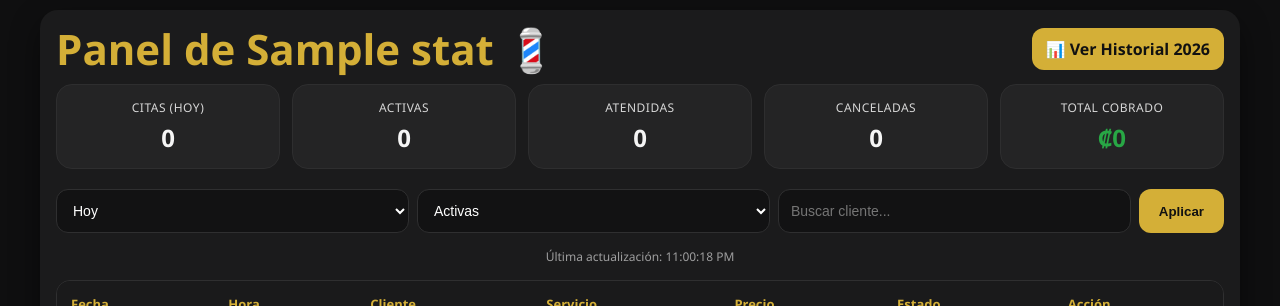
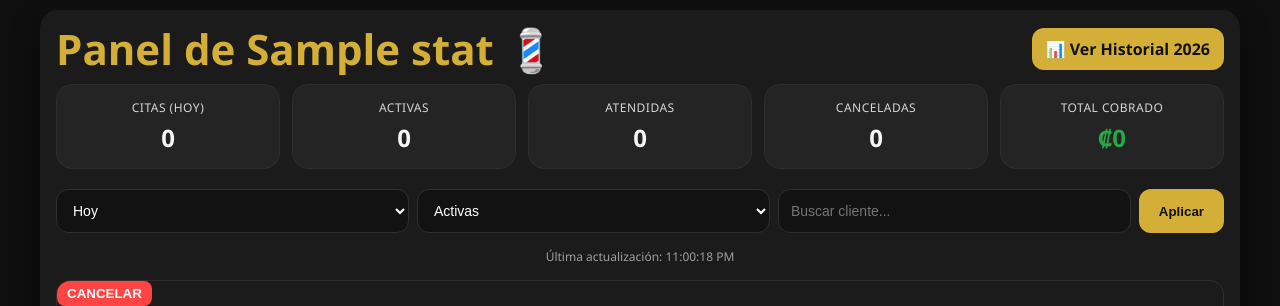
Before and after one commit to citas-barberia/barberia-app, a Flask app: template templates/barbero.html in a window 1280 px wide. Shown: the top 306 px of the page. Run offline with Flask 3, Linux system fonts and the light colour scheme; the template is opened without the code that fills it: most values are stand-ins (such as "Sample title", 1, 10 or a date in 2020); lists and menus that the app fills with data are empty.

Commit message:
Boton para cancelar

```diff
--- a/app.py
+++ b/app.py
@@ -626,6 +626,12 @@ Si deseas agendar de nuevo, entra al link.
         enviar_whatsapp(cliente_id, msg_cliente)
 
     flash("Cita cancelada correctamente")
+
+    # Si el barbero está autenticado, lo devolvemos a su panel
+    if barbero_autenticado():
+        return redirect(url_for("barbero"))
+
+    # Si es el cliente, lo devolvemos al index normal
     resp = make_response(redirect(url_for("index", cliente_id=cliente_id)))
     resp.set_cookie("cliente_id", cliente_id, max_age=60 * 60 * 24 * 365)
     return resp
--- a/templates/barbero.html
+++ b/templates/barbero.html
@@ -12,7 +12,10 @@
   <meta name="theme-color" content="#0b0f19">
   <meta name="apple-mobile-web-app-capable" content="yes">
   <meta name="apple-mobile-web-app-status-bar-style" content="black-translucent">
-
+  <link rel="apple-touch-icon" href="/static/icons/apple-touch-icon.png">
+    <link rel="manifest" href="/static/manifest.json">
+    <meta name="apple-mobile-web-app-capable" content="yes">
+    <meta name="apple-mobile-web-app-status-bar-style" content="black-translucent">
 <link rel="icon" type="image/png" sizes="32x32" href="/static/icons/icon-32.png">
 <link rel="icon" type="image/png" sizes="16x16" href="/static/icons/icon-16.png">
   <style>
@@ -221,6 +224,17 @@
     <div id="cards-container" class="citas-mobile-container"></div>
 
     <div class="table-wrap">
+      <td>
+    {% if cita.servicio != "CITA CANCELADA" and cita.servicio != "CITA ATENDIDA" %}
+        <form action="{{ url_for('cancelar') }}" method="POST" style="display:inline;"
+              onsubmit="return confirm('¿Estás seguro de que quieres cancelar esta cita?');">
+            <input type="hidden" name="id" value="{{ cita.id }}">
+            <button type="submit" style="background-color: #ff4444; color: white; border: none; padding: 5px 10px; border-radius: 8px; cursor: pointer; font-weight: bold;">
+                CANCELAR
+            </button>
+        </form>
+    {% endif %}
+</td>
       <table>
         <thead>
           <tr>
```
